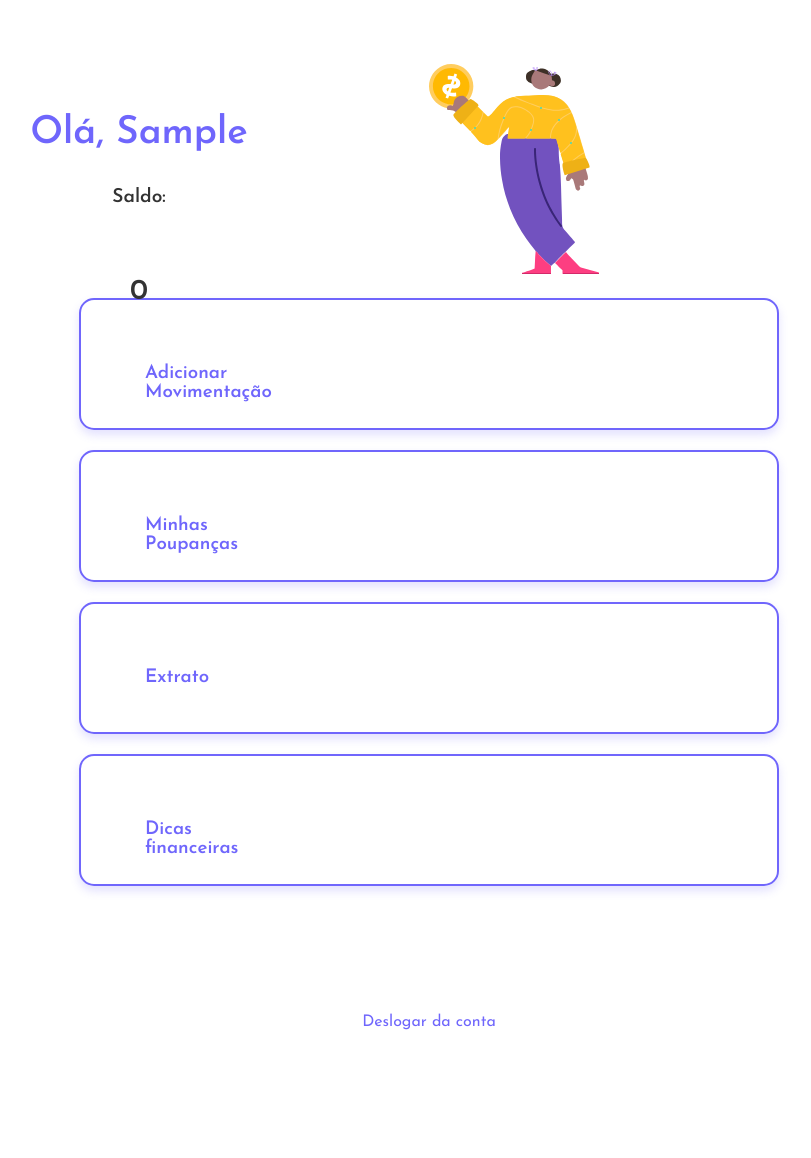
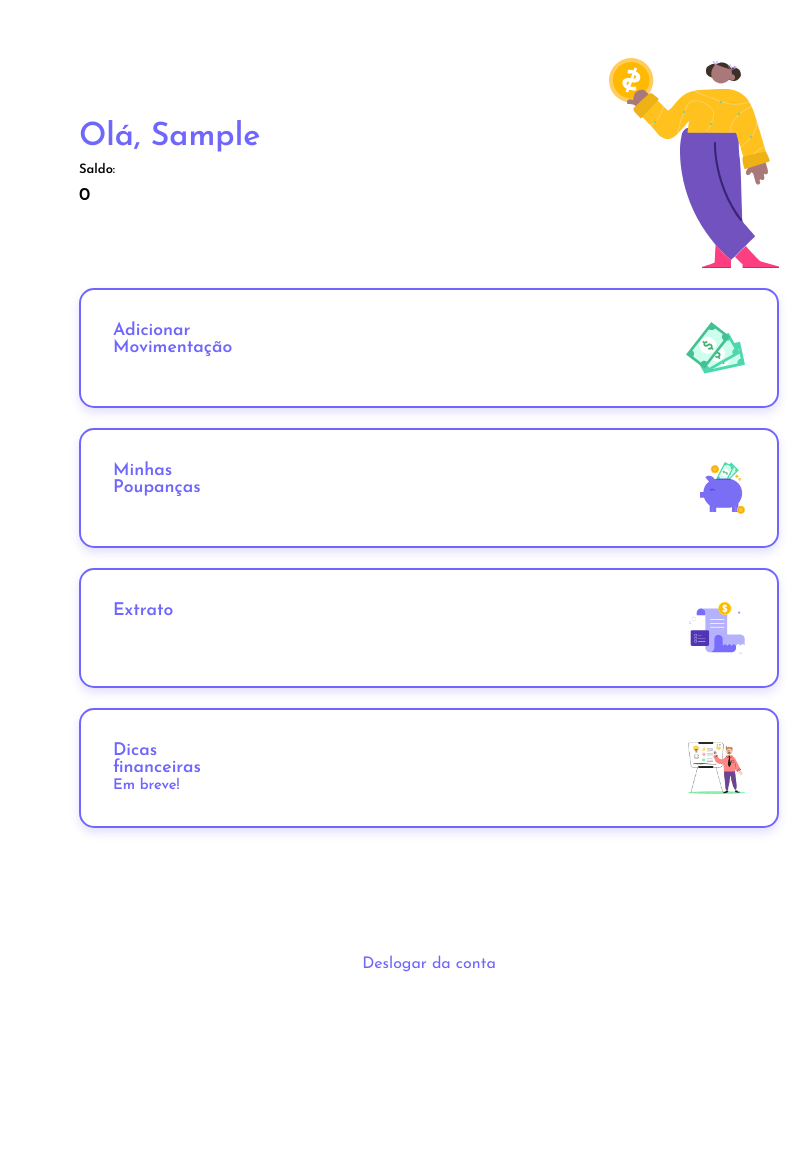
Before and after one commit to annydomingos/Supple, a Django app: page /pagina_inicial in a window 1280 px wide. Shown: the whole page, without its empty margins (211-1022 px from the left). After the commit the page ends 972 px from the top, so only its background shows below. Run offline with Django 4.2, Linux system fonts and the light colour scheme; a user stored in the database is signed in; tables that the repository leaves empty hold one stand-in row (values such as "Sample post").

Commit message:
css da pagina inicial arrumado, alteraçao na linha 110 do views

```diff
--- a/financeiro/static/css/style.css
+++ b/financeiro/static/css/style.css
@@ -92,12 +91,12 @@
 .box {
     margin-right: auto;
     margin-left: auto;
-    max-width: 700px;
+    max-width: 43.75rem;
     width: 80%;
-    border-radius: 15px;
-    height: 120px;
-    padding: 5%;
-    margin-top: 20px;
+    padding: 2rem;
+    border-radius: 0.938rem;
+    height: 7.5rem;
+    margin-top: 1.25rem;
     display: flex;
     justify-content: space-between;
     box-shadow: 0px 5px 10px #7066fc32;
@@ -106,49 +105,46 @@
     border: 2px solid #7066fc;
 }
 
-.titulo,
-.saldo {
-    color: #333333;
-}
-
-.titulo {
-    margin-top: 50px;
-    max-width: 700px;
+#header {
+    display: flex;
+    justify-content: space-between;
+    flex-direction: row;
+    max-width: 43.75rem;
     width: 80%;
-    font-size: larger;
     margin-left: auto;
     margin-right: auto;
-}
-
-#logintitulo {
-    position: absolute;
-    margin-left: auto;
-    margin-right: auto;
-    display: flex;
-    justify-content: center;
-    flex-direction: column;
-    max-width: 700px;
-    width: 80%;
-    text-align: center;
     align-items: center;
 }
 
-.imgtitulo {
-    margin-top: 50px;
-    margin-top: 5%;
-    position: relative;
-    margin-left: 50%;
+.titulo .saldo {
+    display: flex;
+    flex-direction: column;
+    margin-top: 10px;
 }
 
-.saldo {
-    margin-top: 10%;
+.tituloextrato {
+    margin-left: auto;
     margin-right: auto;
-    margin-left: auto;
+    margin-top: 3.65rem;
+    justify-content: left;
+    flex-direction: column;
+    max-width: 43.75rem;
+    width: 80%;
 }
 
-.imagembox {
-    min-width: 50px;
+#header div {
+    margin-top: 3.65rem;
+    display: flex;
+    flex-direction: column;
 }
+
+.imgtitulo div {
+    display: flex;
+    justify-content: flex-end;
+    max-width: 20%;
+}
+
+.imagembox div {}
 
 .logout {
     font-style: normal;
@@ -161,17 +157,20 @@
 }
 
 h1 {
+    font-size: 2rem;
     color: #6F66FC;
 }
 
 h2 {
-    margin-top: 5%;
+    font-size: large;
 }
 
-h3 {}
+h3 {
+    font-size: 1.1rem;
+}
 
 h4 {
-    margin-top: 5%;
+    font-size: small;
 }
 
 a {
--- a/financeiro/templates/extrato.html
+++ b/financeiro/templates/extrato.html
@@ -16,7 +16,7 @@
         <img class="botaovoltar" src="{% static 'img/voltar.svg' %}" alt="ilustraçao cofrinho com moedas ">
     </a>
 
-    <div class="titulo">
+    <div class="tituloextrato">
 
         <h2>Extrato</h2> <br>
         <h4>Saldo: </h4> <br>
--- a/financeiro/templates/index.html
+++ b/financeiro/templates/index.html
@@ -19,10 +19,10 @@
         <img class="botaovoltar" src="{% static 'img/voltar.svg' %}" alt="botao voltar ">
     </a>
 
-    <div>
+    <div class="tituloextrato">
 
-        <h2 class="saldo">Adicionar movimentação</h2>
-        <h2 class="titulo">saldo:{{ saldo_do_usuario }}</h2>
+        <h2 class="titulo">Adicionar movimentação</h2>
+        <h3 class="titulo">saldo:{{ saldo_do_usuario }}</h2>
 
 
 
--- a/financeiro/templates/paginainicial.html
+++ b/financeiro/templates/paginainicial.html
@@ -12,15 +12,21 @@
 </head>
 
 <body>
-    <div id="logintitulo" class="titulo">
-        <h1>Olá, {{request.user.first_name}}</h1>
-        <h4>Saldo: </h4>
-        <h2 class="saldo">{{ saldo_do_usuario }}</h2>
-    </div>
+    <section id="header">
 
-    <div class=" imgtitulo ">
-        <img src="{% static 'img/avatar.svg' %}" alt="avatar">
-    </div>
+        <div class="titulo">
+            <h1 class="titulo">Olá, {{request.user.first_name}}
+            </h1>
+            <h4 class="saldo">Saldo: </h4>
+            <h2 class="saldo">{{ saldo_do_usuario }}</h2>
+        </div>
+
+        <div class="imgtitulo">
+            <img class="imgtitulo" src="{% static 'img/avatar.svg' %}" alt="avatar">
+        </div>
+
+    </section>
+
 
     <a href="{% url 'index' %}">
         <div class=" box ">
@@ -39,19 +45,21 @@
     <a href="{% url 'extrato' %}">
         <div class="box ">
             <h3>Extrato</h3>
-            <img class="imagembox " src="{% static 'img/extrato.svg' %}" alt="extrato">
+            <img class="imagembox" src="{% static 'img/extrato.svg' %}" alt="extrato">
         </div>
     </a>
 
-    <a href="/ ">
+    <a>
 
         <div class="box " style="border-color: #7066fc; ">
-            <h3>Dicas<br> financeiras</h3>
+            <h3>Dicas<br> financeiras
+                <br>
+                <small>Em breve!</small></h3>
             <img class="imagembox " src="{% static 'img/pessoa_ensimando.png' %}" alt="pessoa ensinando ">
         </div>
+    </a>
 
-
-        <div class="logout "> <a class="logout " href="{% url 'logout' %} ">Deslogar da conta</a></div>
+    <div class="logout "> <a class="logout " href="{% url 'logout' %} ">Deslogar da conta</a></div>
 
 </body>
 
--- a/financeiro/templates/poupanca.html
+++ b/financeiro/templates/poupanca.html
@@ -16,15 +16,15 @@
         <img class="botaovoltar" src="{% static 'img/voltar.svg' %}" alt="botao voltar ">
     </a>
 
-    <div class="titulo">
+    <div class="titulogeral">
         <h2>Minhas Poupanças</h2>
-        <a href="{% url 'nova_poupanca' %}"></a>
+
     </div>
 
     <a href="{% url 'nova_poupanca' %}">
         <div class="boxpoupanca ">
             <h3>Nova<br> Poupança</h3>
-            <!--<img class="imagembox " src="{% static 'img/minhaspoupancas.svg' %}" alt="ilustraçao cofrinho com moedas ">-->
+            <!--<img class="imagembox " src="{% static 'img/minhaspoupancas.svg' %}" alt="ilustraçao cofrinho com moedas ">
         </div>
     </a>
 
--- a/financeiro/views.py
+++ b/financeiro/views.py
@@ -107,7 +107,7 @@ def logout_user(request):
 
 def extrato(request):
     if request.user.is_authenticated:
-        lista_mov = Movimentacao.objects.order_by('-data')
+        lista_mov = Movimentacao.objects.filter(usuario=request.user).order_by('-data')
         saldo_do_usuario = saldo(request)
         context = {'lista_mov' : lista_mov, 'saldo_do_usuario' : saldo_do_usuario}
         return render(request, 'extrato.html', context)
```
Also changed, not shown: other parts of financeiro/static/css/style.css (+27 -18 lines), financeiro/templates/novapoupanca.html (+3 -7 lines).
